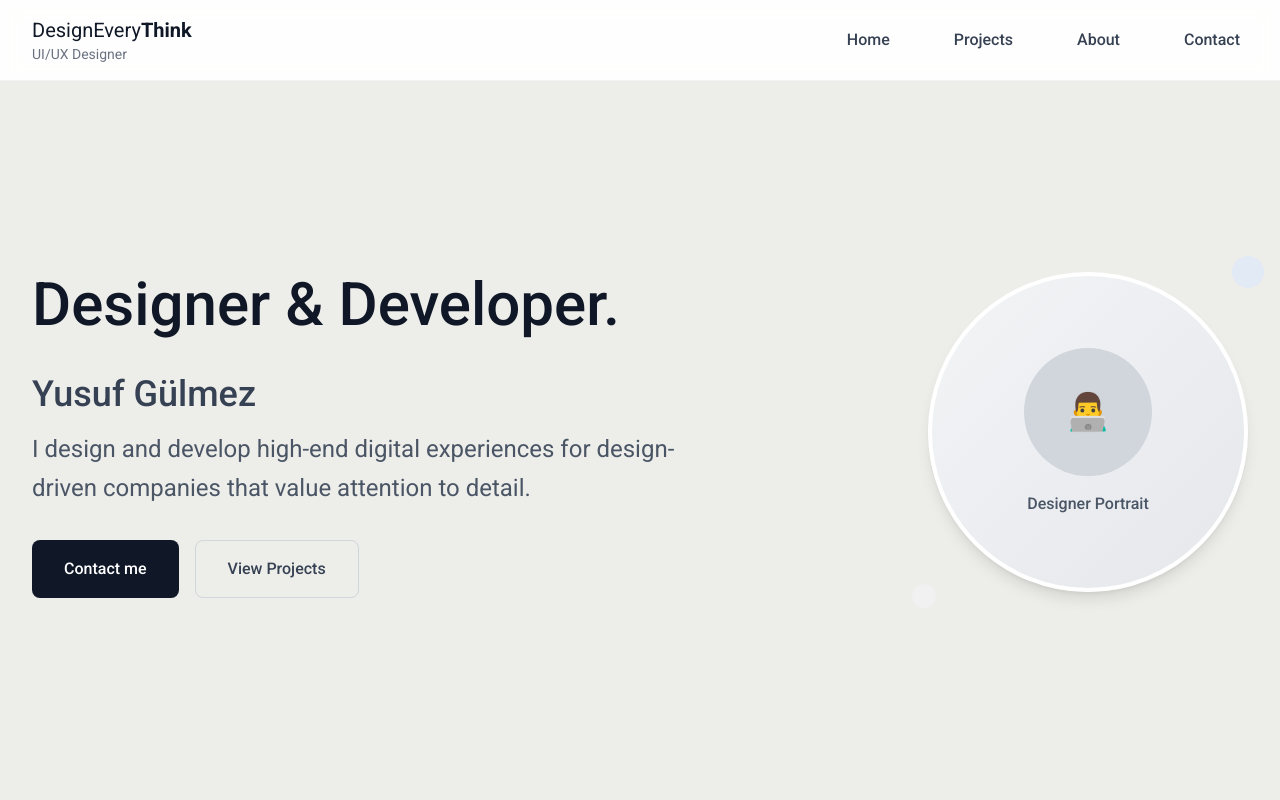
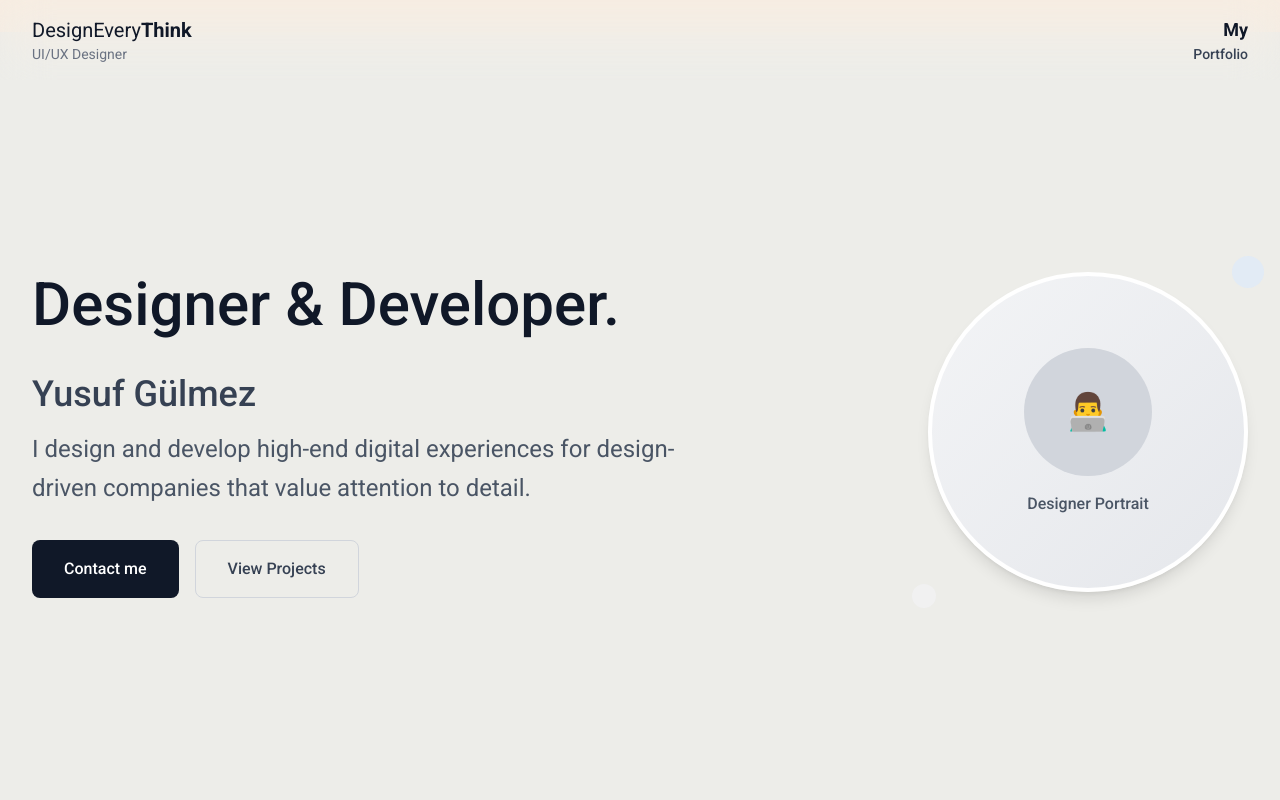
Before and after one commit to yusufgulmezz/portfolio, a Next.js app: page / in a window 1280 px wide. Shown: the top 800 px of the page. Built offline with nearby package versions, Linux system fonts and the light colour scheme.

Commit message:
Header bileşeninde stil ve yapı güncellemeleri yapıldı. Menü öğeleri kaldırıldı, logo tıklanabilir hale getirildi ve arka plan bulanıklığı artırıldı. Ayrıca, portföy metni eklendi ve animasyonlar güncellendi.

```diff
--- a/src/components/layout/Header.tsx
+++ b/src/components/layout/Header.tsx
@@ -2,11 +2,9 @@
 
 import { useEffect, useState } from 'react';
 import { motion, AnimatePresence } from 'framer-motion';
-import { Menu, X } from 'lucide-react';
 import Link from 'next/link';
 
 const Header = () => {
-  const [isMenuOpen, setIsMenuOpen] = useState(false);
   const rotatingTexts = [
     'Graphic Designer',
     'Pixel Artist',
@@ -23,33 +21,30 @@ const Header = () => {
     return () => clearInterval(intervalId);
   }, []);
 
-  const menuItems = [
-    { name: 'Home', href: '/' },
-    { name: 'Projects', href: '/projects' },
-    { name: 'About', href: '/about' },
-    { name: 'Contact', href: '/contact' },
-  ];
+  const handleLogoClick = () => {
+    window.location.reload();
+  };
 
   return (
     <motion.header
       initial={{ y: -100 }}
       animate={{ y: 0 }}
-      className="fixed top-0 left-0 right-0 z-50 bg-white/95 backdrop-blur-sm border-b border-gray-100"
+      className="fixed top-0 left-0 right-0 z-50 backdrop-blur-xl"
     >
       <div className="max-w-7xl mx-auto px-6 lg:px-8">
         <div className="flex justify-between items-center h-20">
-          {/* Logo + rotating subtitle */}
-          <motion.div
-            whileHover={{ scale: 1.02 }}
-            className="flex-shrink-0"
-          >
-            <Link href="/" className="block">
+          {/* Left Side - Logo + rotating subtitle */}
+          <div className="flex-shrink-0">
+            <button
+              onClick={handleLogoClick}
+              className="block cursor-pointer hover:opacity-80 transition-opacity duration-200"
+            >
               <div className="leading-tight">
                 <span className="block text-xl font-bold text-gray-900">
                   <span className="font-normal">DesignEvery</span>
                   <span className="font-bold">Think</span>
                 </span>
-                <div className="h-5 overflow-hidden">
+                <div className="h-5 overflow-hidden text-left">
                   <AnimatePresence mode="wait">
                     <motion.span
                       key={rotatingTexts[currentIndex]}
@@ -65,61 +60,34 @@ const Header = () => {
                   </AnimatePresence>
                 </div>
               </div>
-            </Link>
-          </motion.div>
+            </button>
+          </div>
 
-          {/* Desktop Navigation */}
-          <nav className="hidden md:flex space-x-12">
-            {menuItems.map((item) => (
-              <motion.div
-                key={item.name}
-                whileHover={{ y: -1 }}
-                whileTap={{ scale: 0.98 }}
-              >
-                <Link
-                  href={item.href}
-                  className="text-gray-700 hover:text-gray-900 px-2 py-2 text-base font-medium transition-colors"
-                >
-                  {item.name}
-                </Link>
-              </motion.div>
-            ))}
-          </nav>
+          {/* Center - Name */}
+          {/* <motion.div
+            initial={{ opacity: 0 }}
+            animate={{ opacity: 1 }}
+            transition={{ duration: 0.8, delay: 0.2 }}
+            className="hidden md:block"
+          >
+            <h1 className="text-2xl font-bold text-gray-900">
+              Yusuf Gülmez
+            </h1>
+          </motion.div> */}
 
-          {/* Mobile menu button */}
-          <div className="md:hidden">
-            <motion.button
-              whileTap={{ scale: 0.95 }}
-              onClick={() => setIsMenuOpen(!isMenuOpen)}
-              className="text-gray-700 hover:text-gray-900"
-            >
-              {isMenuOpen ? <X size={24} /> : <Menu size={24} />}
-            </motion.button>
-          </div>
-        </div>
-
-        {/* Mobile Navigation */}
-        {isMenuOpen && (
+          {/* Right Side - Portfolio Text */}
           <motion.div
-            initial={{ opacity: 0, height: 0 }}
-            animate={{ opacity: 1, height: 'auto' }}
-            exit={{ opacity: 0, height: 0 }}
-            className="md:hidden"
+            initial={{ opacity: 0 }}
+            animate={{ opacity: 1 }}
+            transition={{ duration: 0.8, delay: 0.4 }}
+            className="text-right"
           >
-            <div className="px-2 pt-2 pb-3 space-y-1 sm:px-3 border-t border-gray-200">
-              {menuItems.map((item) => (
-                <Link
-                  key={item.name}
-                  href={item.href}
-                  className="text-gray-700 hover:text-gray-900 block px-3 py-2 text-base font-medium"
-                  onClick={() => setIsMenuOpen(false)}
-                >
-                  {item.name}
-                </Link>
-              ))}
+            <div className="leading-tight">
+              <p className="text-lg font-bold text-gray-900">My</p>
+              <p className="text-sm font-medium text-gray-700">Portfolio</p>
             </div>
           </motion.div>
-        )}
+        </div>
       </div>
     </motion.header>
   );
```
